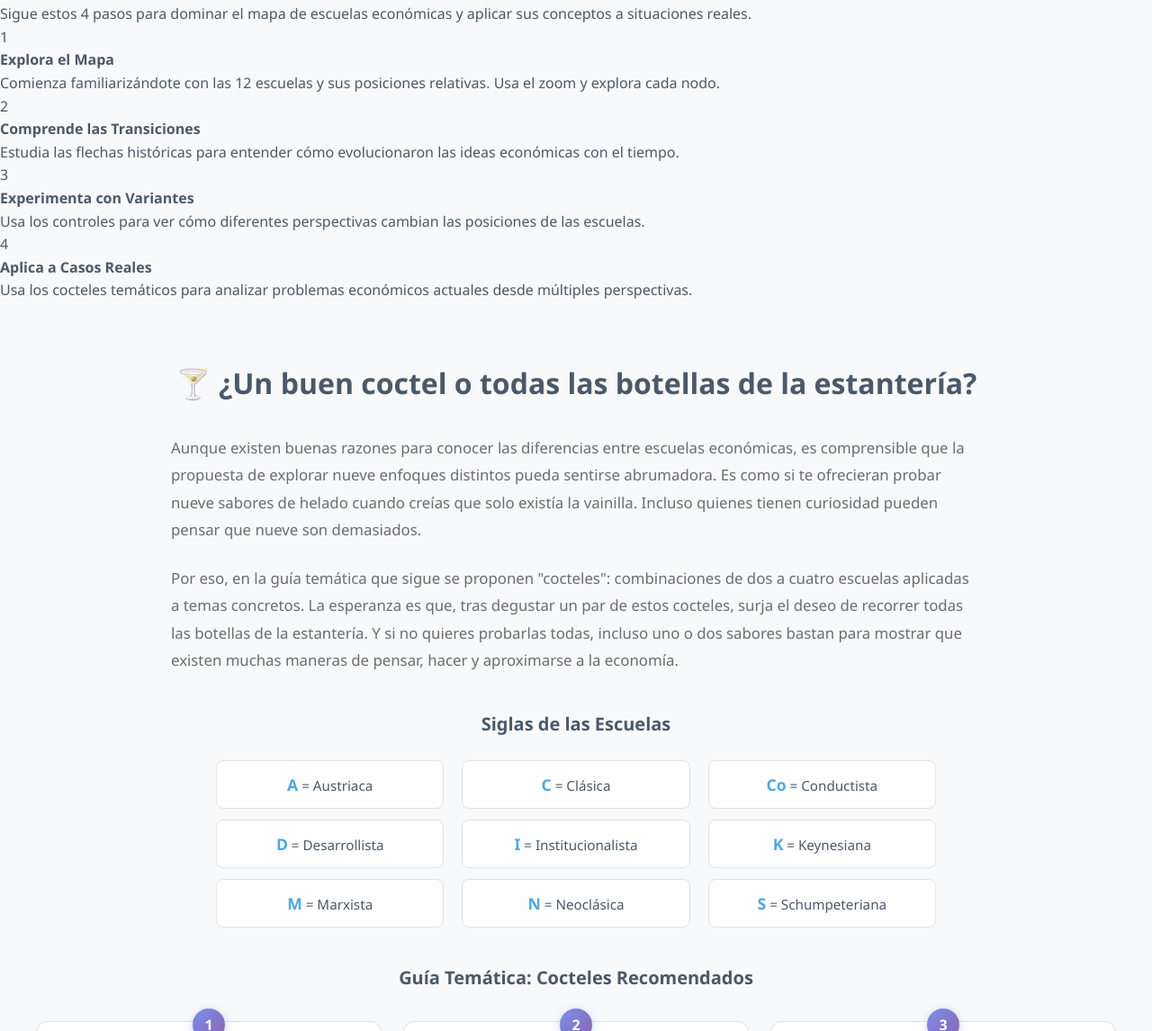
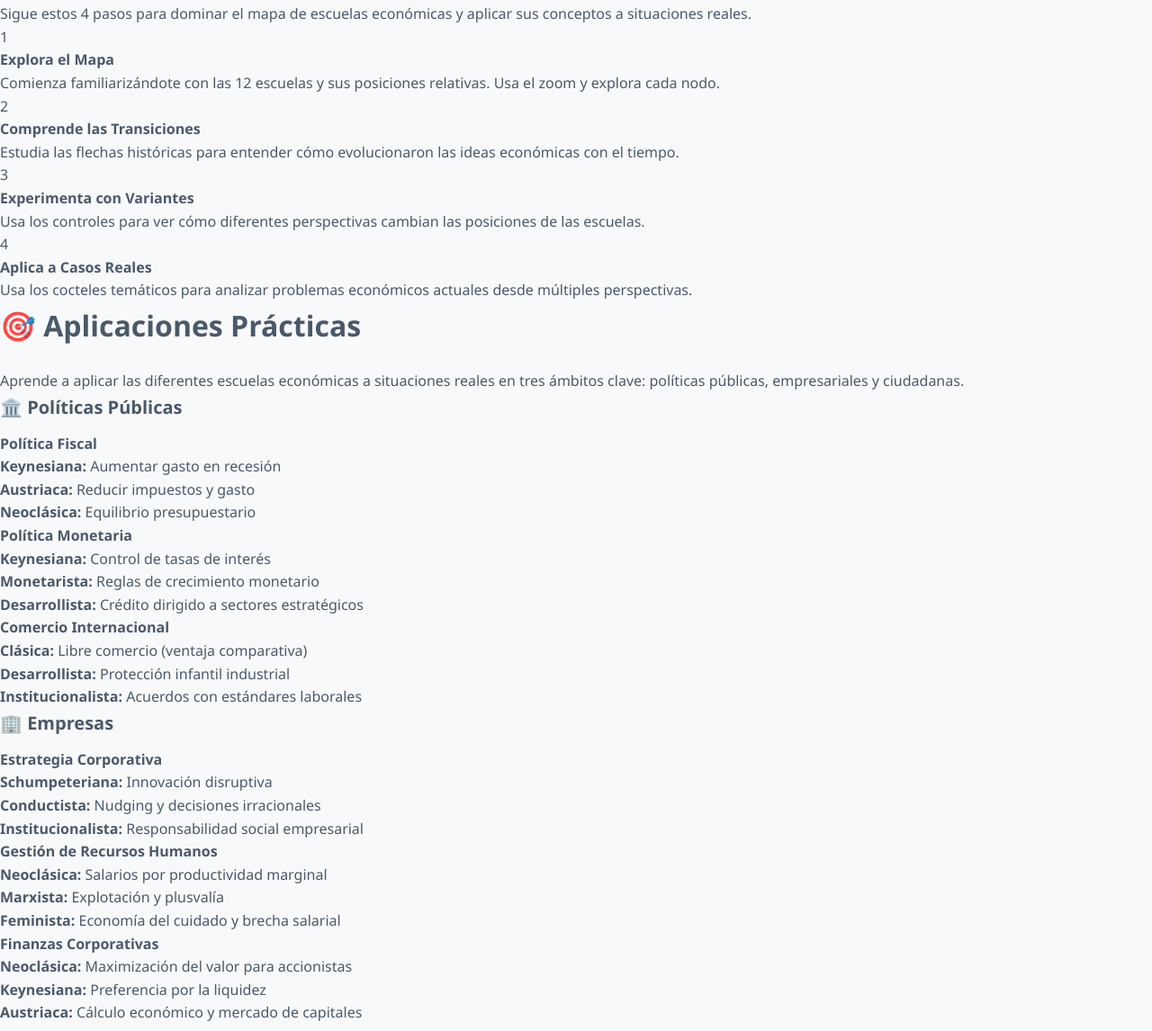
Before and after one commit to willkwolf/EcoSchoolMap, a website built with Vite: page docs/index.html in a window 1280 px wide. Shown: the part 2735-3881 px from the top of the page at 90% size. Built offline with nearby package versions, Linux system fonts and the light colour scheme.

Commit message:
🎯 Aplicaciones prácticas agregadas + accesibilidad WCAG AA

```diff
--- a/docs/index.html
+++ b/docs/index.html
@@ -92,7 +92,7 @@
                 </div>
                 <div class="guide-card">
                     <h3>⚠️ Advertencia</h3>
-                    <p style="color: #d63031; font-weight: bold;">
+                    <p style="color: #c62828; font-weight: bold;">
                         Basarse sólo en una escuela para explorar un tema tiene riesgo de:
                     </p>
                     <ul>
@@ -197,6 +197,88 @@
                     <div class="step-number">4</div>
                     <h4>Aplica a Casos Reales</h4>
                     <p>Usa los cocteles temáticos para analizar problemas económicos actuales desde múltiples perspectivas.</p>
+                </div>
+            </div>
+        </div>
+    </section>
+
+    <!-- Practical Applications Section -->
+    <section id="applications" class="applications-section">
+        <div class="applications-container">
+            <h2>🎯 Aplicaciones Prácticas</h2>
+            <p class="intro-text">
+                Aprende a aplicar las diferentes escuelas económicas a situaciones reales en tres ámbitos clave:
+                políticas públicas, empresariales y ciudadanas.
+            </p>
+            <div class="applications-grid">
+                <div class="application-category">
+                    <h3>🏛️ Políticas Públicas</h3>
+                    <div class="application-items">
+                        <div class="application-item">
+                            <h4>Política Fiscal</h4>
+                            <p><strong>Keynesiana:</strong> Aumentar gasto en recesión</p>
+                            <p><strong>Austriaca:</strong> Reducir impuestos y gasto</p>
+                            <p><strong>Neoclásica:</strong> Equilibrio presupuestario</p>
+                        </div>
+                        <div class="application-item">
+                            <h4>Política Monetaria</h4>
+                            <p><strong>Keynesiana:</strong> Control de tasas de interés</p>
+                            <p><strong>Monetarista:</strong> Reglas de crecimiento monetario</p>
+                            <p><strong>Desarrollista:</strong> Crédito dirigido a sectores estratégicos</p>
+                        </div>
+                        <div class="application-item">
+                            <h4>Comercio Internacional</h4>
+                            <p><strong>Clásica:</strong> Libre comercio (ventaja comparativa)</p>
+                            <p><strong>Desarrollista:</strong> Protección infantil industrial</p>
+                            <p><strong>Institucionalista:</strong> Acuerdos con estándares laborales</p>
+                        </div>
+                    </div>
+                </div>
+                <div class="application-category">
+                    <h3>🏢 Empresas</h3>
+                    <div class="application-items">
+                        <div class="application-item">
+                            <h4>Estrategia Corporativa</h4>
+                            <p><strong>Schumpeteriana:</strong> Innovación disruptiva</p>
+                            <p><strong>Conductista:</strong> Nudging y decisiones irracionales</p>
+                            <p><strong>Institucionalista:</strong> Responsabilidad social empresarial</p>
+                        </div>
+                        <div class="application-item">
+                            <h4>Gestión de Recursos Humanos</h4>
+                            <p><strong>Neoclásica:</strong> Salarios por productividad marginal</p>
+                            <p><strong>Marxista:</strong> Explotación y plusvalía</p>
+                            <p><strong>Feminista:</strong> Economía del cuidado y brecha salarial</p>
+                        </div>
+                        <div class="application-item">
+                            <h4>Finanzas Corporativas</h4>
+                            <p><strong>Neoclásica:</strong> Maximización del valor para accionistas</p>
+                            <p><strong>Keynesiana:</strong> Preferencia por la liquidez</p>
+                            <p><strong>Austriaca:</strong> Cálculo económico y mercado de capitales</p>
+                        </div>
+                    </div>
+                </div>
+                <div class="application-category">
+                    <h3>👥 Ciudadanía</h3>
+                    <div class="application-items">
+                        <div class="application-item">
+                            <h4>Decisiones de Consumo</h4>
+                            <p><strong>Neoclásica:</strong> Maximización de utilidad</p>
+                            <p><strong>Conductista:</strong> Sesgos cognitivos y heurísticas</p>
+                            <p><strong>Institucionalista:</strong> Hábitos y normas sociales</p>
+                        </div>
+                        <div class="application-item">
+                            <h4>Participación Política</h4>
+                            <p><strong>Clásica:</strong> Voto racional (costo-beneficio)</p>
+                            <p><strong>Marxista:</strong> Conciencia de clase y activismo</p>
+                            <p><strong>Feminista:</strong> Economía feminista del cuidado</p>
+                        </div>
+                        <div class="application-item">
+                            <h4>Ahorro e Inversión Personal</h4>
+                            <p><strong>Neoclásica:</strong> Elección intertemporal</p>
+                            <p><strong>Keynesiana:</strong> Propensión al consumo</p>
+                            <p><strong>Austriaca:</strong> Preferencia temporal</p>
+                        </div>
+                    </div>
                 </div>
             </div>
         </div>
```
